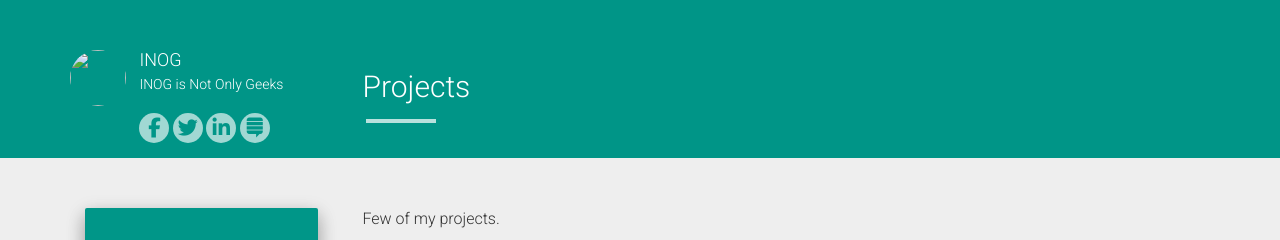
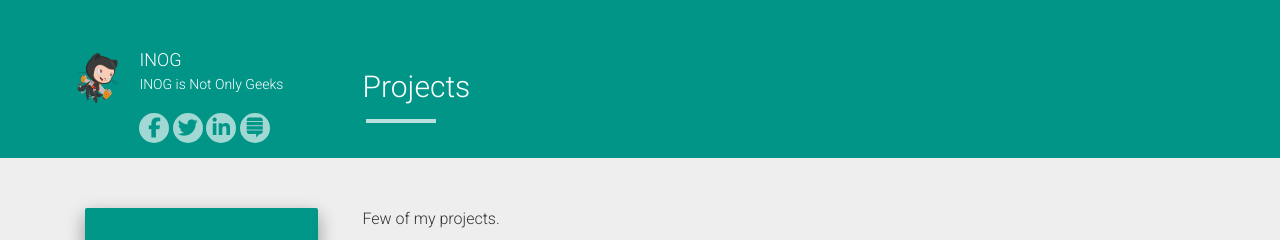
Before and after one commit to CConstance/szuinog.github.io, a Jekyll site: the page built from projects.md, in a window 1280 px wide. Shown: the top 240 px of the page. Built offline with Jekyll 4.4.1, drawn with Linux system fonts in a browser that asks for light colours; nearby versions of some CDN libraries.

Commit message:
update configs

```diff
--- a/_config.yml
+++ b/_config.yml
@@ -1,7 +1,7 @@
 title: INOG
 description: INOG is Not Only Geeks
 author: INOG
-logo: ./static/img/avatar.png
+logo: https://szuinog.github.io/static/img/avatar.png
 github: https://github.com/ashutosh2k12
 about: INOG is Not Only Geeks
 
--- a/_data/urls.json
+++ b/_data/urls.json
@@ -28,7 +28,7 @@
   },
   {
     "text": "Join US",
-    "url": "/Join",
+    "url": "/join",
     "icon": "fa-feed",
   }
 ]
--- a/_layouts/project.html
+++ b/_layouts/project.html
@@ -12,8 +12,8 @@ layout: default
     <div class="project-item col-md-4 col-sm-6 col-xs-12" data-tags='{{ i.tags | jsonify | downcase }}'>
     	<div class="well project-outer">
     		<div class="project-inner">
-    			<a href="/static/projects/{{ i.image }}" class="thickbox">
-    			<div class="project-img bordered" style="background-image: url('/static/projects/{{ i.image }}');"></div>
+    			<a href="../static/projects/{{ i.image }}" class="thickbox">
+    			<div class="project-img bordered" style="background-image: url('../static/projects/{{ i.image }}');"></div>
                 </a>
                 {% if i.url %} <a href="{{ i.url }}"> {% endif %}
     			<h3 class="project-headlines">{{ i.name }}</h3>
```
